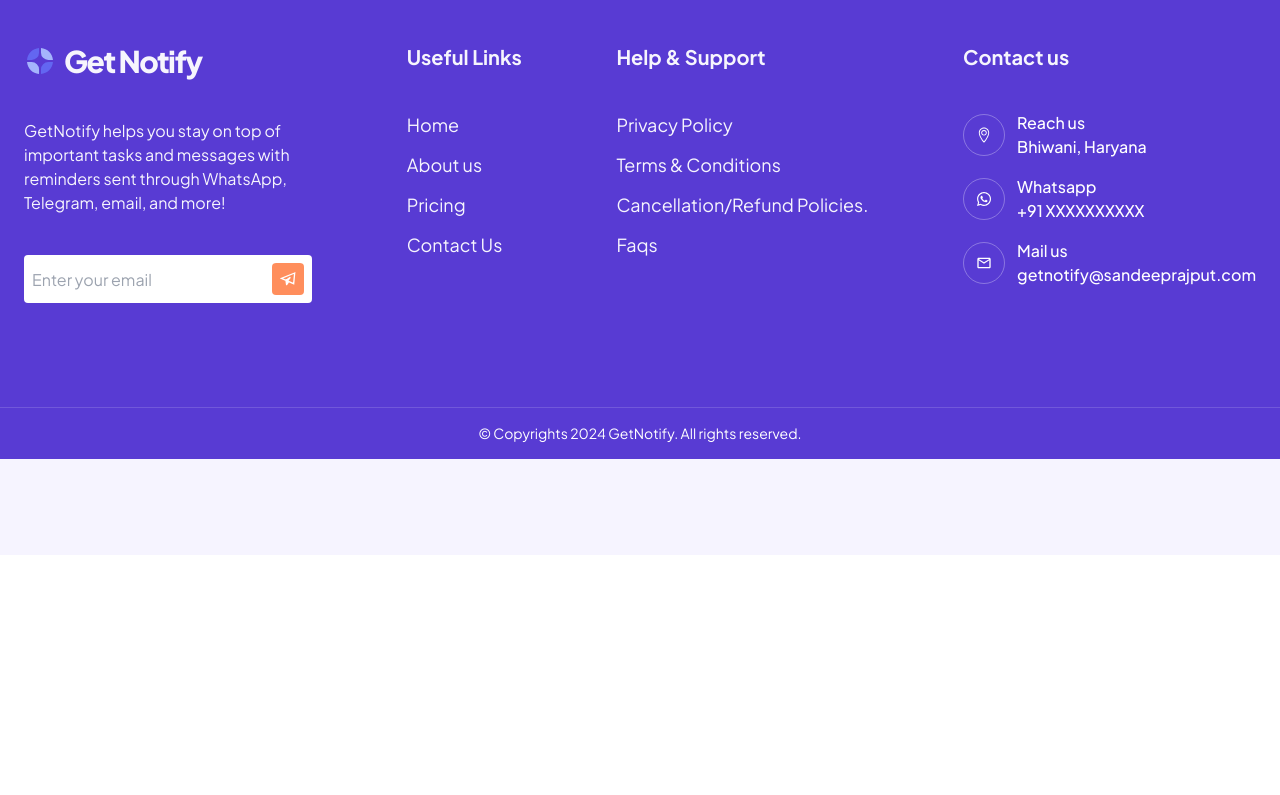
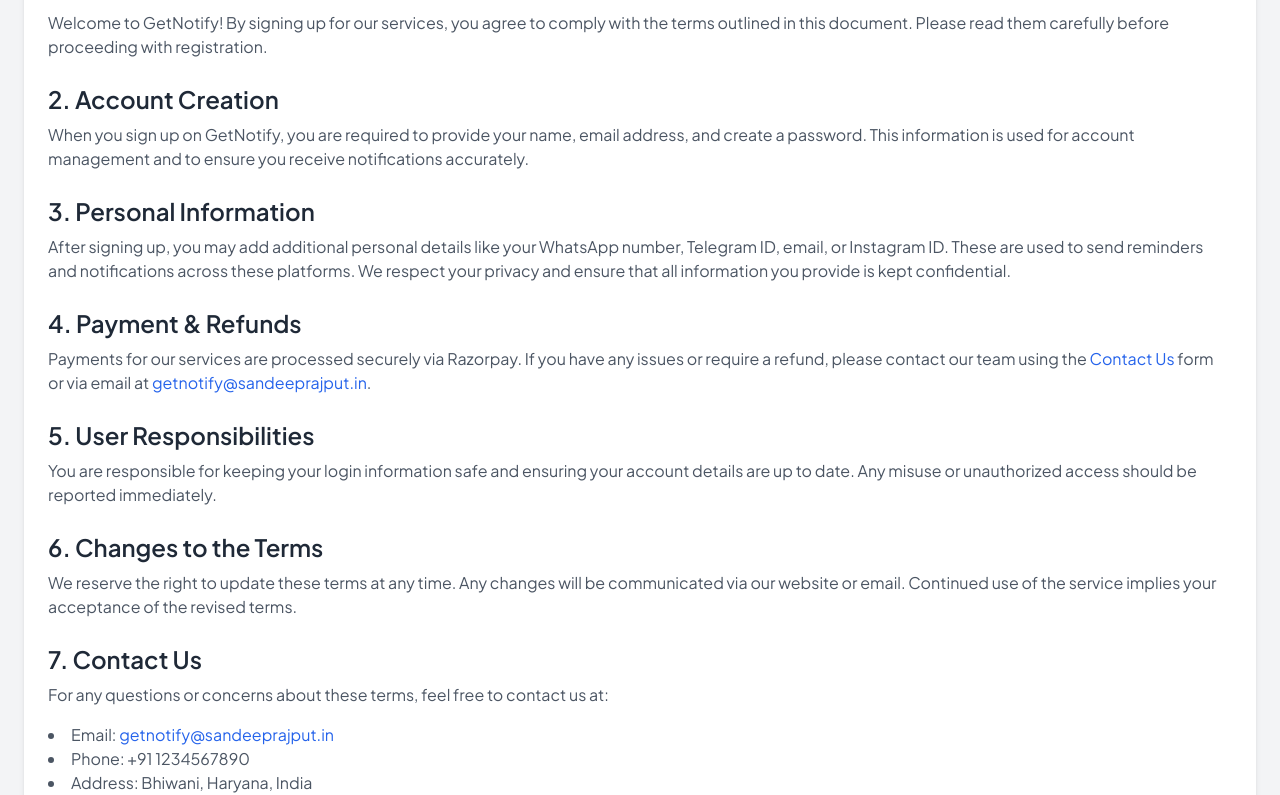
Before and after one commit to sandeep-rajputt/Get-Notify, a React (Vite) app in the folder Frontend/: page /terms-conditions in a window 1280 px wide. Shown: the part 245-1040 px from the top of the page. Before the commit the page ends 800 px from the top, so only its background shows below. Built offline with nearby package versions, Linux system fonts and the light colour scheme.

Commit message:
feat(frontend): Add Terms & Conditions page

```diff
--- a/Frontend/src/App.jsx
+++ b/Frontend/src/App.jsx
@@ -7,6 +7,7 @@
 import Contact from "./pages/Contact";
 import PrivacyPolicy from "./pages/PrivacyPolicy";
 import ScrollToTop from "./utils/ScrollToTop";
+import TermsConditions from "./pages/TermsConditions";
 
 const App = () => {
   return (
@@ -20,6 +21,7 @@
             <Route path="/about-us" element={<About />} />
             <Route path="/contact-us" element={<Contact />} />
             <Route path="/privacy-policy" element={<PrivacyPolicy />} />
+            <Route path="/terms-conditions" element={<TermsConditions />} />
           </Routes>
         </div>
         <Footer />
--- a/Frontend/src/components/layout/Footer.jsx
+++ b/Frontend/src/components/layout/Footer.jsx
@@ -42,7 +42,7 @@
   heading: "Help & Support",
   links: [
     { text: "Privacy Policy", link: "/privacy-policy" },
-    { text: "Terms & Conditions", link: "#" },
+    { text: "Terms & Conditions", link: "/terms-conditions" },
     { text: "Cancellation/Refund Policies.", link: "#" },
     { text: "Faqs", link: "#" },
   ],
--- /dev/null
+++ b/Frontend/src/pages/TermsConditions.jsx
@@ -0,0 +1,122 @@
+import React from "react";
+
+const TermsConditions = () => {
+  return (
+    <div className="bg-gray-100 py-12 px-6">
+      <div className="container mx-auto p-6 bg-white shadow-md rounded-md">
+        <h1 className="text-4xl font-bold text-gray-800 mb-6">
+          Terms & Conditions
+        </h1>
+
+        <section className="mb-6">
+          <h2 className="text-2xl font-semibold text-gray-800 mb-2">
+            1. Introduction
+          </h2>
+          <p className="text-gray-600 mb-4">
+            Welcome to GetNotify! By signing up for our services, you agree to
+            comply with the terms outlined in this document. Please read them
+            carefully before proceeding with registration.
+          </p>
+        </section>
+
+        <section className="mb-6">
+          <h2 className="text-2xl font-semibold text-gray-800 mb-2">
+            2. Account Creation
+          </h2>
+          <p className="text-gray-600 mb-4">
+            When you sign up on GetNotify, you are required to provide your
+            name, email address, and create a password. This information is used
+            for account management and to ensure you receive notifications
+            accurately.
+          </p>
+        </section>
+
+        <section className="mb-6">
+          <h2 className="text-2xl font-semibold text-gray-800 mb-2">
+            3. Personal Information
+          </h2>
+          <p className="text-gray-600 mb-4">
+            After signing up, you may add additional personal details like your
+            WhatsApp number, Telegram ID, email, or Instagram ID. These are used
+            to send reminders and notifications across these platforms. We
+            respect your privacy and ensure that all information you provide is
+            kept confidential.
+          </p>
+        </section>
+
+        <section className="mb-6">
+          <h2 className="text-2xl font-semibold text-gray-800 mb-2">
+            4. Payment & Refunds
+          </h2>
+          <p className="text-gray-600 mb-4">
+            Payments for our services are processed securely via Razorpay. If
+            you have any issues or require a refund, please contact our team
+            using the{" "}
+            <a href="/contact-us" className="text-blue-600">
+              Contact Us
+            </a>{" "}
+            form or via email at{" "}
+            <a
+              href="mailto:getnotify@sandeeprajput.in"
+              className="text-blue-600"
+            >
+              getnotify@sandeeprajput.in
+            </a>
+            .
+          </p>
+        </section>
+
+        <section className="mb-6">
+          <h2 className="text-2xl font-semibold text-gray-800 mb-2">
+            5. User Responsibilities
+          </h2>
+          <p className="text-gray-600 mb-4">
+            You are responsible for keeping your login information safe and
+            ensuring your account details are up to date. Any misuse or
+            unauthorized access should be reported immediately.
+          </p>
+        </section>
+
+        <section className="mb-6">
+          <h2 className="text-2xl font-semibold text-gray-800 mb-2">
+            6. Changes to the Terms
+          </h2>
+          <p className="text-gray-600 mb-4">
+            We reserve the right to update these terms at any time. Any changes
+            will be communicated via our website or email. Continued use of the
+            service implies your acceptance of the revised terms.
+          </p>
+        </section>
+
+        <section className="mb-6">
+          <h2 className="text-2xl font-semibold text-gray-800 mb-2">
+            7. Contact Us
+          </h2>
+          <p className="text-gray-600 mb-4">
+            For any questions or concerns about these terms, feel free to
+            contact us at:
+          </p>
+          <ul className="list-disc list-inside text-gray-600">
+            <li>
+              Email:{" "}
+              <a
+                href="mailto:getnotify@sandeeprajput.in"
+                className="text-blue-600"
+              >
+                getnotify@sandeeprajput.in
+              </a>
+            </li>
+            <li>Phone: +91 1234567890</li>
+            <li>Address: Bhiwani, Haryana, India</li>
+          </ul>
+        </section>
+
+        <p className="text-sm text-gray-500 mt-6">
+          © {new Date().getFullYear()} GetNotify. All rights reserved.
+        </p>
+      </div>
+    </div>
+  );
+};
+
+export default TermsConditions;
```
